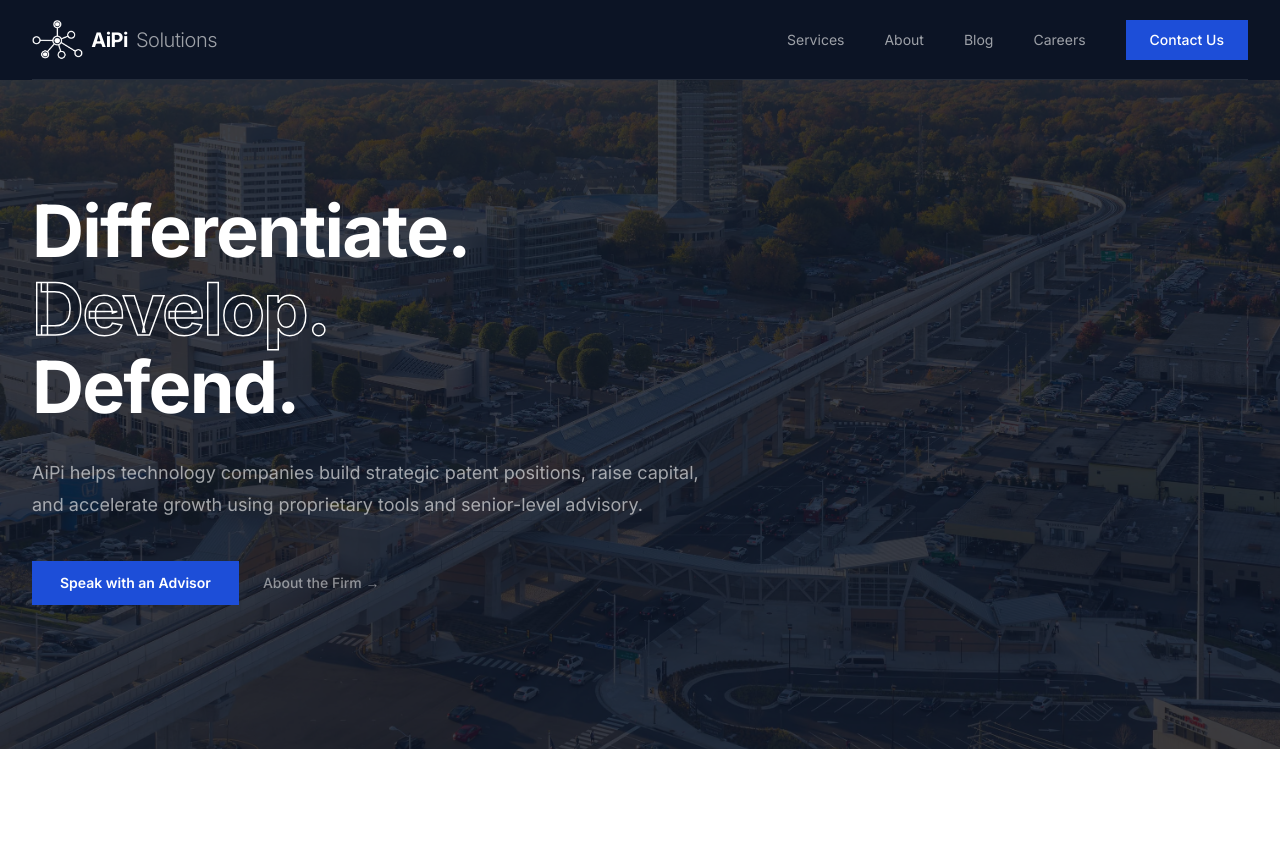
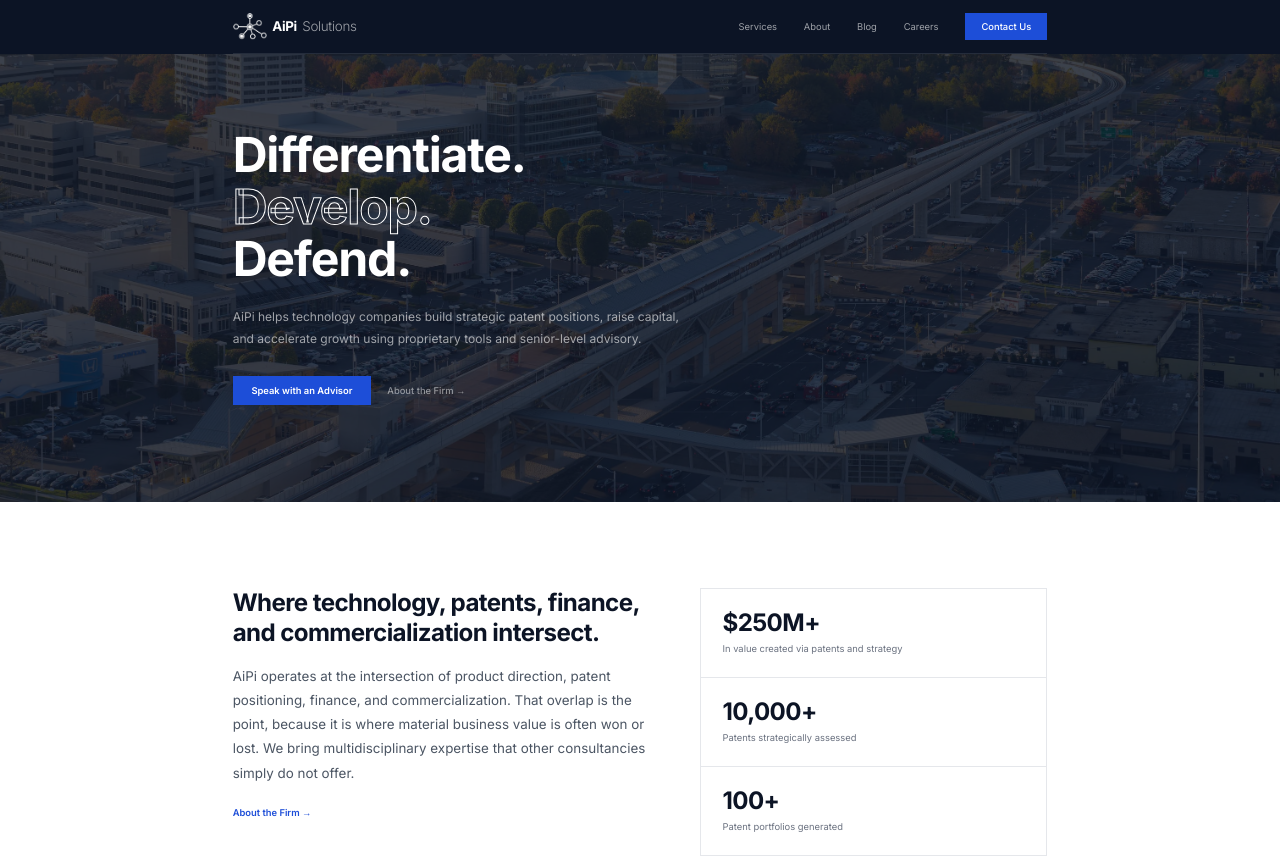
Before and after one commit to voronovych/AIPIWebsite2026, a Next.js app: page / in a window 1280 px wide. Shown: the top 858 px of the page. Built offline with nearby package versions, Linux system fonts and the light colour scheme; what aws-amplify would draw is missing.

Commit message:
Small changes to display

```diff
--- a/src/app/globals.css
+++ b/src/app/globals.css
@@ -15,6 +15,7 @@ html {
 body {
   background: #0c1425;
   color: #f8fafc;
+  zoom: 0.67;
 }
 
 @keyframes scroll {
```
